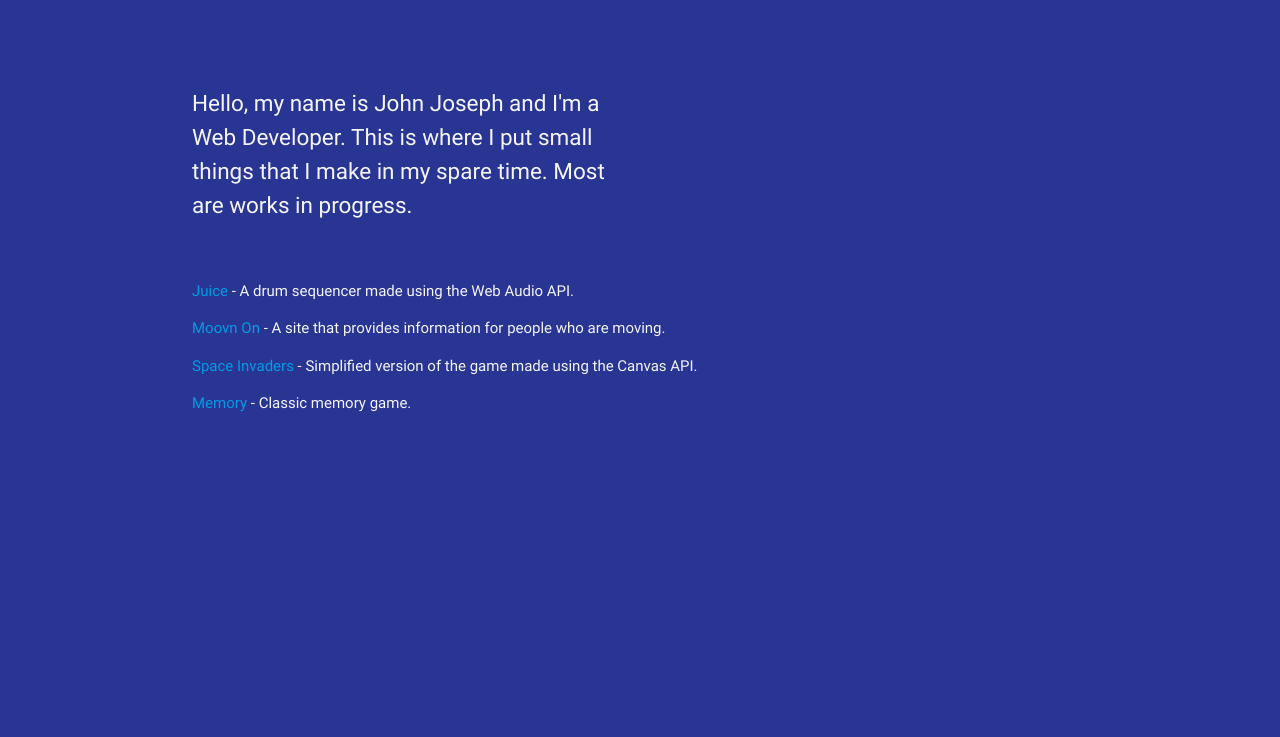
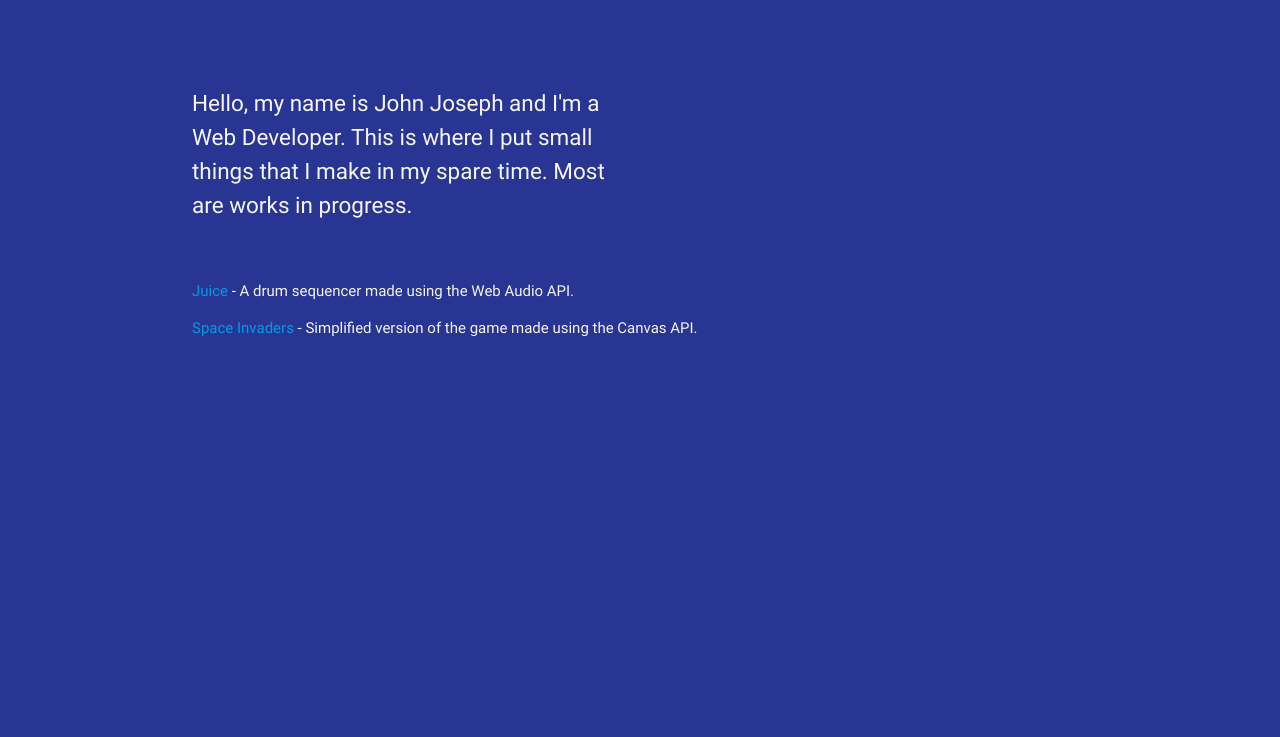
Before and after one commit to johnjoseph3/portfolio-2, a website: page dist/index.html in a window 1280 px wide. Shown: the top 737 px of the page. Drawn offline with nearby package versions, Linux system fonts and the light colour scheme.

```diff
--- a/dist/index.html
+++ b/dist/index.html
@@ -24,9 +24,9 @@
 				<div class="row">
 					<div class="col s10">
 						<p><a href="http://sequencer.johnjoseph.me">Juice</a> - A drum sequencer made using the Web Audio API.</p>
-						<p><a href="https://murmuring-reaches-6705.herokuapp.com/">Moovn On</a> - A site that provides information for people who are moving.</p>
+						<!-- <p><a href="https://murmuring-reaches-6705.herokuapp.com/">Moovn On</a> - A site that provides information for people who are moving.</p> -->
 						<p><a href="http://space-invaders.johnjoseph.me">Space Invaders</a> - Simplified version of the game made using the Canvas API.</p>
-						<p><a href="http://johnjoseph3.github.io/memory-game-update/">Memory</a> - Classic memory game.</p>
+						<!-- <p><a href="http://johnjoseph3.github.io/memory-game-update/">Memory</a> - Classic memory game.</p> -->
 					</div>
 				</div>
 			</div>
```
